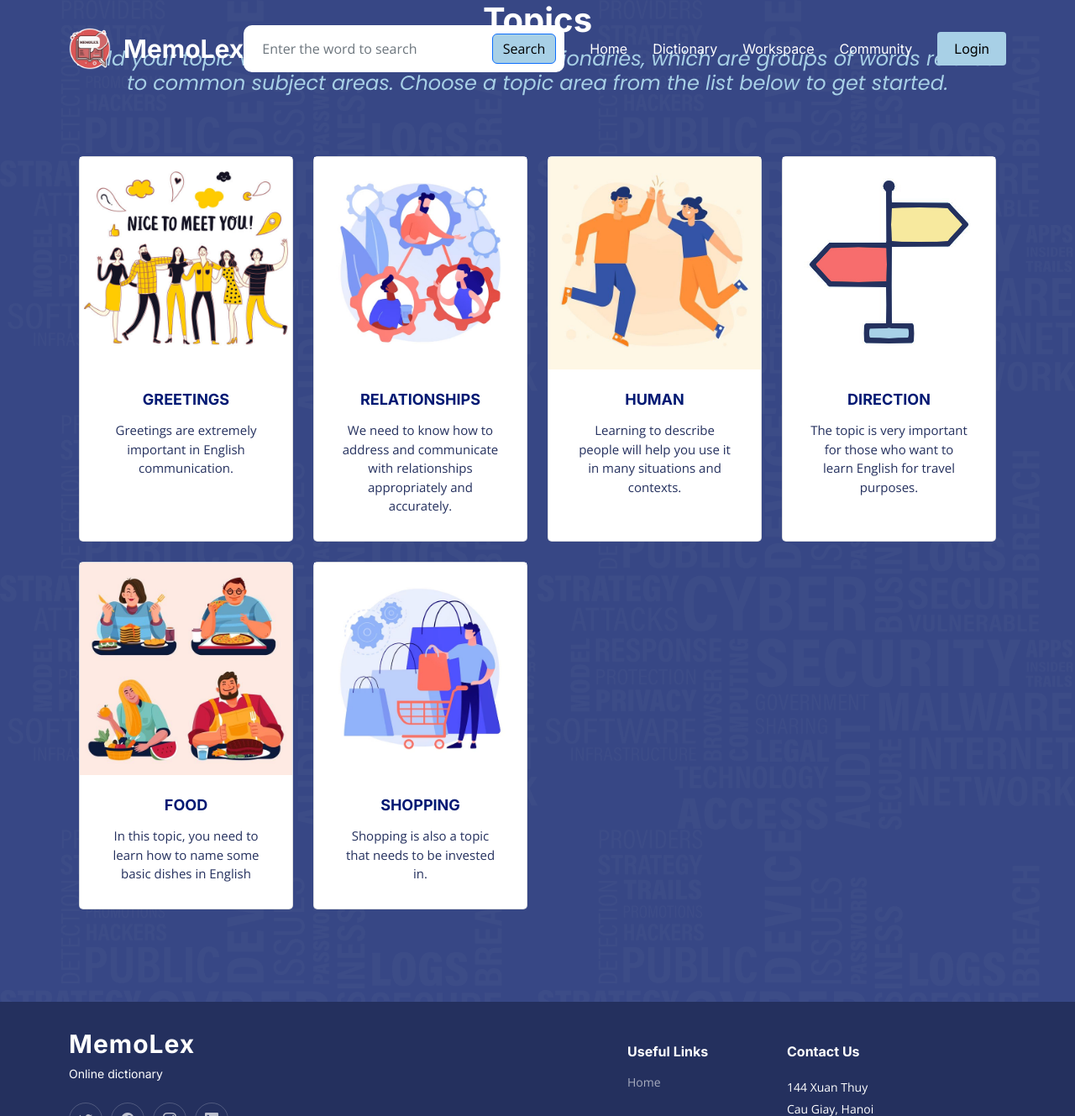
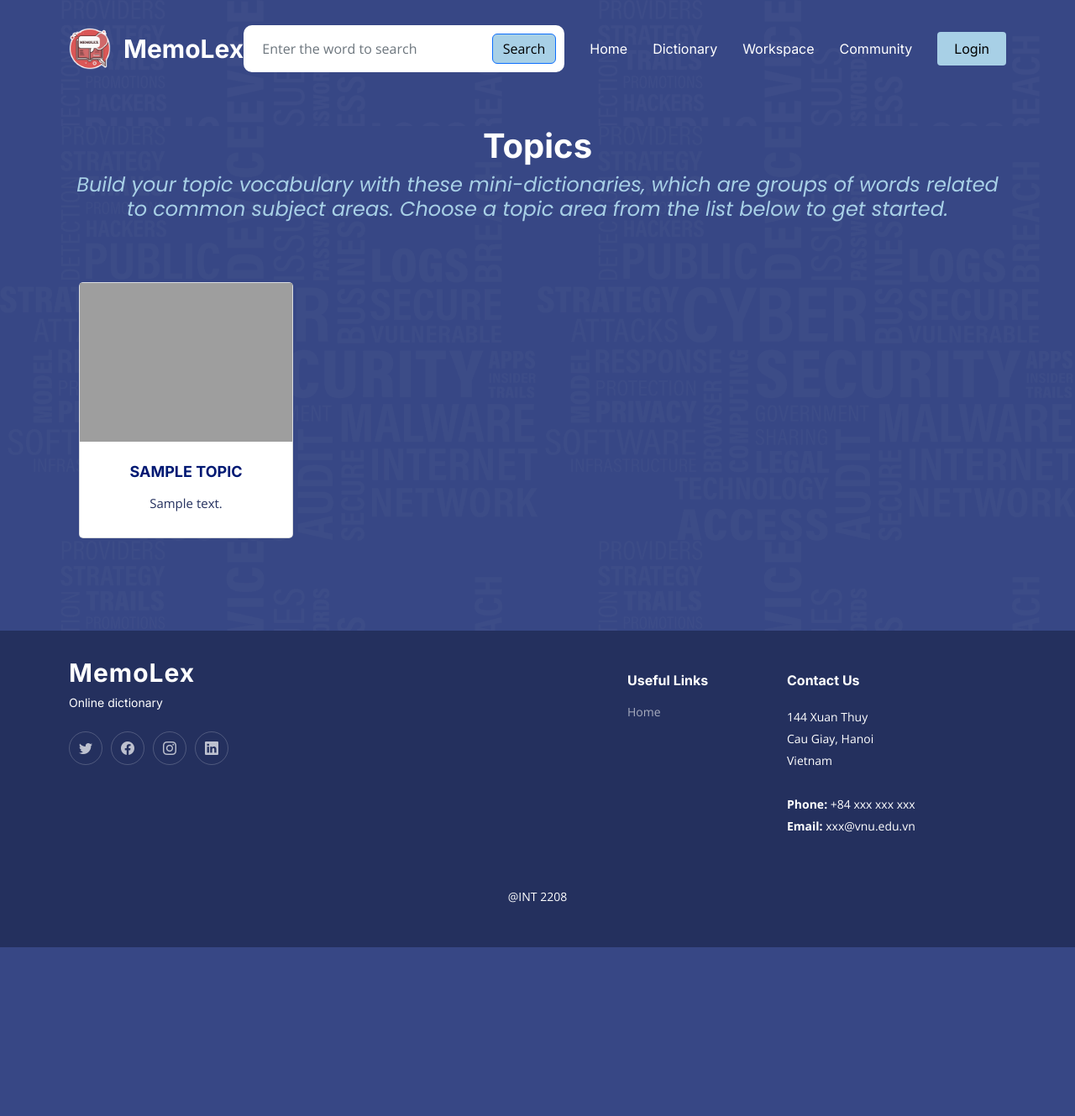
Before and after one commit to onlyzabao/memolex, a Django app: page /dictionary/ in a window 1280 px wide. Shown: the top 1329 px of the page at 84% size. After the commit the page ends 1128 px from the top, so only its background shows below. Run offline with Django 4.2, Linux system fonts and the light colour scheme; tables that the repository leaves empty hold one stand-in row (values such as "Sample post"); some libraries are stand-ins or nearby versions; grey boxes are pictures that could not be loaded.

Commit message:
update: topic

```diff
--- a/community/templates/community/user_list.html
+++ b/community/templates/community/user_list.html
@@ -5,7 +5,8 @@
 {% endblock %}
 
 {% block content %}
-    <h1 style="text-align: center; margin-bottom: 50px;">Ranking Table</h1>
+    <h1 style="text-align: center;">Ranking Table</h1>
+    <h4 style="text-align: center; margin-bottom: 50px; ">To see how hardworking people in MemoLex community are!</h4>
     <div class="word-infor" id="word-infor">
         <table class="table-fill" style="margin-bottom: 30px; width: 75%;">
             <colgroup>
--- a/dictionary/admin.py
+++ b/dictionary/admin.py
@@ -2,3 +2,5 @@
 from . import models
 
 # Register your models here.
+admin.site.register(models.Topic)
+admin.site.register(models.Word)
--- a/dictionary/models.py
+++ b/dictionary/models.py
@@ -3,3 +3,11 @@
 from django.utils import timezone
 
 # Create your models here.
+class Topic(models.Model):
+    name = models.CharField(max_length=64)
+    description = models.TextField(max_length=255, blank=True, null=True)
+    wallpaper = models.ImageField(default="wallpaper.svg", upload_to="topic_wallpapers")
+
+class Word(models.Model):
+    topic = models.ForeignKey(Topic, on_delete=models.CASCADE, default=None)
+    spelling = models.CharField(max_length=64)
--- a/dictionary/templates/dictionary/topic_list.html
+++ b/dictionary/templates/dictionary/topic_list.html
@@ -1,10 +1,10 @@
 {% extends "dictionary_base.html" %}
 
-{% load static %}
+{% block title %}
+   Topic
+{% endblock %}
 
 {% block content %}
-<!-- ======= Breadcrumbs ======= -->
-<section id="listword" class="listword">
    <div class="container text-center">
       <h1>Topics</h1>
       <h4>Build your topic vocabulary with these mini-dictionaries, which are groups of words related to common subject areas. Choose a topic area from the list below to get started.</h4>
@@ -12,71 +12,20 @@
       <section id="topcs" class="topics pt-0">
          <div class="container" data-aos="fade-up">
             <div class="row gy-4">
-               <div class="col-lg-3" data-aos="fade-up" data-aos-delay="100">
-                  <div class="card">
-                     <div class="card-img">
-                        <img src="{% static 'img/greetings.jpg' %}" alt="" class="img-fluid">
+               {% for topic in topics %}
+                  <div class="col-lg-3" data-aos="fade-up" data-aos-delay="100">
+                     <div class="card">
+                        <div class="card-img">
+                           <img src="{{ topic.wallpaper.url }}" alt="" class="img-fluid">
+                        </div>
+                        <h3><a href="#" class="stretched-link">{{ topic.name }}</a></h3>
+                        <p>{{ topic.description }}</p>
                      </div>
-                     <h3><a href="topic.html" class="stretched-link">Greetings</a></h3>
-                     <p>Greetings are extremely important in English communication.</p>
                   </div>
-               </div>
-               <!-- End Card Item -->
-               <div class="col-lg-3" data-aos="fade-up" data-aos-delay="200">
-                  <div class="card">
-                     <div class="card-img">
-                        <img src="{% static 'img/relationships.jpg' %}" alt="" class="img-fluid">
-                     </div>
-                     <h3><a href="topic.html" class="stretched-link">Relationships</a></h3>
-                     <p>We need to know how to address and communicate with relationships appropriately and accurately.</p>
-                  </div>
-               </div>
-               <!-- End Card Item -->
-               <div class="col-lg-3" data-aos="fade-up" data-aos-delay="300">
-                  <div class="card">
-                     <div class="card-img">
-                        <img src="{% static 'img/human.jpg' %}" alt="" class="img-fluid">
-                     </div>
-                     <h3><a href="topic.html" class="stretched-link">Human</a></h3>
-                     <p>Learning to describe people will help you use it in many situations and contexts.</p>
-                  </div>
-               </div>
-               <!-- End Card Item -->
-               <div class="col-lg-3" data-aos="fade-up" data-aos-delay="400">
-                  <div class="card">
-                     <div class="card-img">
-                        <img src="{% static 'img/direction.jpg' %}" alt="" class="img-fluid">
-                     </div>
-                     <h3><a href="topic.html" class="stretched-link">Direction</a></h3>
-                     <p>The topic is very important for those who want to learn English for travel purposes.</p>
-                  </div>
-               </div>
-               <!-- End Card Item -->
-               <div class="col-lg-3" data-aos="fade-up" data-aos-delay="500">
-                  <div class="card">
-                     <div class="card-img">
-                        <img src="{% static 'img/food.jpg' %}" alt="" class="img-fluid">
-                     </div>
-                     <h3><a href="topic.html" class="stretched-link">Food</a></h3>
-                     <p>In this topic, you need to learn how to name some basic dishes in English</p>
-                  </div>
-               </div>
-               <!-- End Card Item -->
-               <div class="col-lg-3" data-aos="fade-up" data-aos-delay="600">
-                  <div class="card">
-                     <div class="card-img">
-                        <img src="{% static 'img/shopping.jpg' %}" alt="" class="img-fluid">
-                     </div>
-                     <h3><a href="topic.html" class="stretched-link">Shopping</a></h3>
-                     <p>Shopping is also a topic that needs to be invested in.</p>
-                  </div>
-               </div>
-               <!-- End Card Item -->
+               {% endfor %}
             </div>
          </div>
       </section>
       <!-- End Topics Section -->
    </div>
-</section>
-<!-- End Breadcrumbs -->
 {% endblock %}
--- a/dictionary/templates/dictionary/word_detail.html
+++ b/dictionary/templates/dictionary/word_detail.html
@@ -6,8 +6,7 @@
 	Definitions
 {% endblock %}
 
-{% block content %}
-	<section id="word-detail" class="word-detail">
+{% block subcontent %}
 	<div class="wrapper">
 		<div class = "word text-center">
 			{% if results %}
@@ -118,7 +117,6 @@
 			{% endif %}
 		</div>
 	</div>
-	</section>
 {% endblock %}
 
 {% block script %}
--- a/dictionary/views.py
+++ b/dictionary/views.py
@@ -1,14 +1,17 @@
 from django.shortcuts import render, redirect
 from django.views import View
-from django.views.generic import TemplateView
+from django.views.generic.list import ListView
+from django.views.generic.detail import DetailView
 from workspace.models import Package
 from .api import WordsAPI
+from .models import Topic, Word
 import enchant
 
 # Create your views here.
-class TopicListView(TemplateView):
+class TopicListView(ListView):
+    model = Topic
+    context_object_name = "topics"
     template_name = "dictionary/topic_list.html"
-
 
 class WordDetailView(View):
     def get(self, request):
--- a/static/css/main.css
+++ b/static/css/main.css
@@ -1042,7 +1042,7 @@
   background-color: #374785;
   background-image: url("../img/word.png");
   padding-top: 120px;
-  padding-bottom: 60px;
+  /* padding-bottom: 60px; */
 }
 
 
--- a/templates/dictionary_base.html
+++ b/templates/dictionary_base.html
@@ -80,8 +80,15 @@
     </header><!-- End Header -->
 
     <main id="main">
-        {% block content %}
-        {% endblock %}
+        <section id="word-detail" class="word-detail">
+            {% block subcontent %}
+            {% endblock %}
+        </section>
+
+        <section id="listword" class="listword">
+            {% block content %}
+            {% endblock %}
+        </section>
     </main>
 
     <!-- ======= Footer ======= -->
```
Also changed, not shown: dictionary/migrations/0001_initial.py (added), dictionary/migrations/0002_remove_word_tag_subtag_word_subtag.py (added), dictionary/migrations/0003_remove_tag_topic_remove_word_subtag_word_topic_and_more.py (added), media/wallpaper.svg (added).
